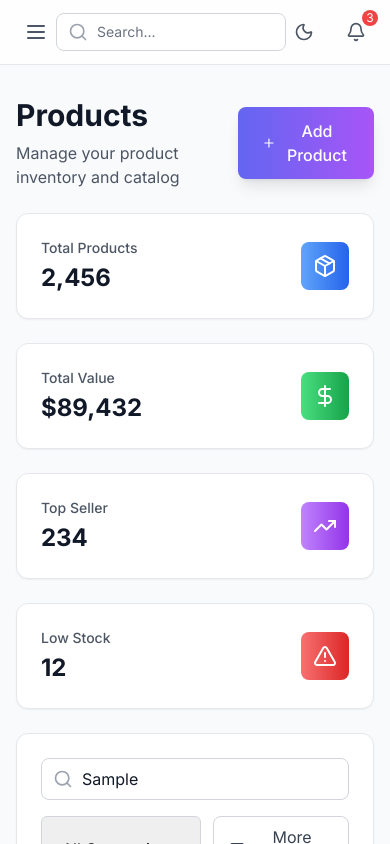
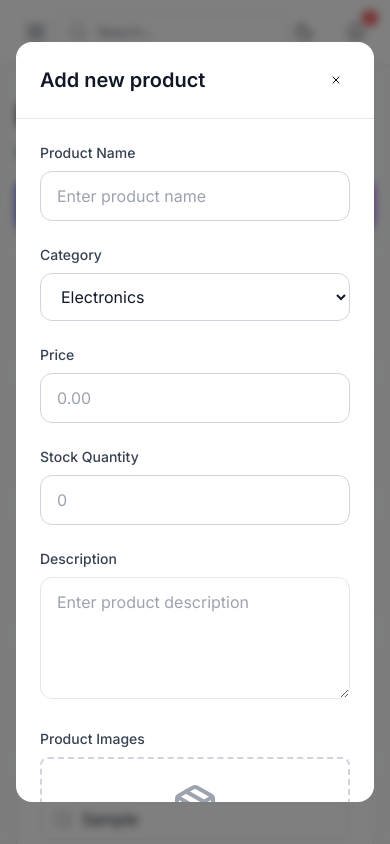
Before and after one commit to AbhishekSadhwani/ecommerce-dashboard, a React (Vite) app: page /products in a window 390 px wide. Both pictures are taken after typing "Sample" into the empty fields and a click on the button "Add Product". Shown: the top 844 px of the page. Built offline with nearby package versions, Linux system fonts and the light colour scheme.

Commit message:
feat: Added Product add & edit modal and also added search and filter func

```diff
--- a/src/pages/Products.jsx
+++ b/src/pages/Products.jsx
@@ -1,4 +1,5 @@
-import { ChevronLeft, DollarSign, Ellipsis, Eye, Filter, Package, Plus, Search, SquarePen, Trash2, TrendingUp, TriangleAlert } from "lucide-react";
+import { ChevronLeft, DollarSign, Ellipsis, Eye, Filter, Package, Package2, Plus, Search, SquarePen, Trash2, TrendingUp, TriangleAlert, X } from "lucide-react";
+import { useState } from "react";
 
 // product stats
 const productStats = [
@@ -77,15 +78,127 @@ const products = [
 
 
 export const Products = () => {
+    const [searchTerm, setSearchTerm] = useState("");
+    const [showModal, setShowModal] = useState(false);
+    const [selectedCategory, setSelectedCategory] = useState("All");
+    const [selectedProduct, setSelectedProduct] = useState(null);
+
+    // filter products based on search and category
+    const filteredProducts = products.filter((product) => {
+        const searchMatch = product.name.toLowerCase().includes(searchTerm.toLowerCase());
+        const categoryMatch = selectedCategory === "All" || product.category === selectedCategory;
+        return searchMatch && categoryMatch;
+    });
+
+
+    // product add or edit modal
+    const ProductModal = () => (
+        <div className="fixed inset-0 z-50 bg-black bg-opacity-50 backdrop-blur-sm p-4 flex items-center justify-center">
+            <div className="bg-white dark:bg-gray-800 max-w-2xl w-full max-h-[90vh] rounded-2xl overflow-y-auto">
+                <div className="p-6 border-b border-gray-200 dark-border-gray-700">
+                    <div className="flex justify-between items-center">
+                        <h2 className="text-xl font-semibold text-gray-900 dark:text-gray-white">{selectedProduct ? "Edit Product" : "Add new product"}</h2>
+                        <button
+                            onClick={() => {
+                                setShowModal(false)
+                                setSelectedProduct(null)
+                            }}
+                            className="p-2 hover:bg-gray-100 dark:hover:bg-gray-700 rounded-lg transitions-colors"
+                        >
+                            <X className="w-3 h-3" />
+                        </button>
+                    </div>
+                </div>
+                <div className="p-6 space-y-6">
+                    <div className="grid grid-cols-1 md:grid-cols-2 gap-6">
+                        <div className="flex flex-col gap-2">
+                            <label className="text-sm font-medium text-gray-700 dark:text-gray-300">Product Name</label>
+                            <input
+                                type="text"
+                                placeholder="Enter product name"
+                                defaultValue={selectedProduct?.name}
+                                className="px-4 py-3 w-full border border-gray-300 dark:border-gray-600 rounded-xl focus:ring-2 focus:ring-primary-500 focus:border-transparent bg-white dark:bg-gray-700 text-gray-900 dark:text-white"
+                            />
+                        </div>
+                        <div className="flex flex-col gap-2">
+                            <label className="text-sm font-medium text-gray-700 dark:text-gray-300">Category</label>
+                            <select
+                                name="category"
+                                defaultValue={selectedProduct?.category || "Electronics"}
+                                className="w-full px-4 py-3 border border-gray-300 dark:border-gray-600 rounded-xl focus:ring-2 focus:ring-primary-500 focus:border-transparent bg-white dark:bg-gray-700 text-gray-900 dark:text-white">
+                                <option value="Electronics">Electronics</option>
+                                <option value="Clothing">Clothing</option>
+                                <option value="Food">Food</option>
+                                <option value="Books">Books</option>
+                                <option value="Home">Home</option>
+                            </select>
+                        </div>
+                        <div className="flex flex-col gap-2">
+                            <label className="text-sm font-medium text-gray-700 dark:text-gray-300">Price</label>
+                            <input
+                                type="number"
+                                step="0.01"
+                                placeholder="0.00"
+                                defaultValue={selectedProduct?.price}
+                                className="px-4 py-3 w-full border border-gray-300 dark:border-gray-600 rounded-xl focus:ring-2 focus:ring-primary-500 focus:border-transparent bg-white dark:bg-gray-700 text-gray-900 dark:text-white"
+                            />
+                        </div>
+                        <div className="flex flex-col gap-2">
+                            <label className="text-sm font-medium text-gray-700 dark:text-gray-300">Stock Quantity</label>
+                            <input
+                                type="number"
+                                placeholder="0"
+                                defaultValue={selectedProduct?.stock}
+                                className="px-4 py-3 w-full border border-gray-300 dark:border-gray-600 rounded-xl focus:ring-2 focus:ring-primary-500 focus:border-transparent bg-white dark:bg-gray-700 text-gray-900 dark:text-white"
+                            />
+                        </div>
+                    </div>
+                    <div>
+                        <label className="block text-sm font-medium text-gray-700 dark:text-gray-300 mb-2">Description</label>
+                        <textarea
+                            rows={4}
+                            placeholder="Enter product description"
+                            className="w-full px-4 py-3 border border-gray-200 rounded-xl focus:ring-2 focus:ring-primary-500 focus:border-transparent bg-white dark:bg-gray-700 text-gray-900 dark:text-white" />
+                    </div>
+                    <div>
+                        <label className="block text-sm font-medium text-gray-700 dark:text-gray-300 mb-2">Product Images</label>
+                        <div className="border-2 border-dashed border-gray-300 dark:border-gray-600 rounded-lg text-center p-6">
+                            <Package className="w-12 h-12 text-gray-400 mx-auto mb-4" />
+                            <p className="text-gray-600 dark:text-gray-400 mb-1">Click to upload or drag and drop</p>
+                            <p className="text-sm text-gray-500 dark:text-gray-400 ">PNG, JPG, GIF up to 10MB</p>
+                        </div>
+                    </div>
+                </div>
+                <div className="p-6 border-t border-gray-200 dark:border-gray-700 flex justify-end space-x-3">
+
+                    <button
+                        onClick={() => {
+                            setShowModal(false)
+                            setSelectedProduct(null)
+                        }}
+                        className="px-6 py-2 rounded-lg border border-gray-300 text-gray-800 "
+                    >
+                        Cancel
+                    </button>
+                    <button className="px-6 py-2 rounded-lg bg-gradient-to-r from-primary-500 to-secondary-500 text-white">{selectedProduct ? "Update Product" : "Create Product"}</button>
+                </div>
+            </div>
+        </div>
+
+    );
+
+
+
     return (
-        <div className="product-dashboard space-y-6">
+        <div className="product-dashboard">
+            <div className="space-y-6">
                 {/* header */}
-            <div className="flex justify-between items-center">
+                <div className="flex flex-col gap-4 sm:flex-row sm:justify-between sm:items-center">
                     <div className="flex flex-col gap-2">
                         <h1 className="text-3xl font-bold text-gray-900 dark:text-gray-100">Products</h1>
                         <p className="text-md text-gray-600 dark:text-gray-400">Manage your product inventory and catalog</p>
                     </div>
-                <button className="flex items-center gap-2 bg-gradient-to-r from-primary-500 to-secondary-500 text-white px-6 py-3 rounded-lg shadow-lg hover:bg-gradient-to-r hover:from-primary-600 hover:to-secondary-600 hover:scale-105 transitions duration-200">
+                    <button onClick={() => setShowModal(true)} className="flex items-center gap-2 bg-gradient-to-r from-primary-500 to-secondary-500 text-white px-6 py-3 rounded-lg shadow-lg hover:bg-gradient-to-r hover:from-primary-600 hover:to-secondary-600 hover:scale-105 transitions duration-200">
                         <Plus className="w-5 h-5" />
                         <span className="text-md font-medium">Add Product</span>
                     </button>
@@ -117,18 +230,26 @@ export const Products = () => {
                         <div className="flex-1">
                             <div className="relative">
                                 <Search className="absolute left-3 top-1/2 transform -translate-y-1/2 w-5 h-5 text-gray-400" />
-                            <input type="text" placeholder="Search products..." className="bg-white dark:bg-gray-800 text-gray-900 dark:text-white px-10 py-2 w-full border border-gray-300 dark:border-gray-700 rounded-lg focus:ring-2 focus:ring-primary-500 dark:focus:ring-secondary-500 focus:border-transparent" />
+                                <input
+                                    value={searchTerm}
+                                    onChange={(e) => setSearchTerm(e.target.value)}
+                                    type="text"
+                                    placeholder="Search products..."
+                                    className="bg-white dark:bg-gray-800 text-gray-900 dark:text-white px-10 py-2 w-full border border-gray-300 dark:border-gray-700 rounded-lg focus:ring-2 focus:ring-primary-500 dark:focus:ring-secondary-500 focus:border-transparent" />
                             </div>
                         </div>
 
                         <div className="flex gap-3">
-                        <select className="border border-gray-300 dark:border-gray-700 rounded-md px-4 py-2 focus:ring-2 focus:ring-primary-500">
-                            <option value="all">All Categories</option>
-                            <option value="active">Electronics</option>
-                            <option value="inactive">Clothing</option>
-                            <option value="inactive">Food</option>
-                            <option value="inactive">Books</option>
-                            <option value="inactive">Home</option>
+                            <select
+                                value={selectedCategory == "ALL" ? "All Categories" : selectedCategory}
+                                onChange={(e) => setSelectedCategory(e.target.value)}
+                                className="border border-gray-300 dark:border-gray-700 rounded-md px-4 py-2 focus:ring-2 focus:ring-primary-500">
+                                <option value="All">All Categories</option>
+                                <option value="Electronics">Electronics</option>
+                                <option value="Clothing">Clothing</option>
+                                <option value="Food">Food</option>
+                                <option value="Books">Books</option>
+                                <option value="Home">Home</option>
                             </select>
                             <button className="inline-flex items-center text-gray-700 dark:text-gray-300 border border-gray-300 dark:border-gray-700 hover:bg-gray-50 rounded-lg px-4 py-2">
                                 <Filter className="mr-2 w-4 h-4" />
@@ -154,7 +275,7 @@ export const Products = () => {
                                 </tr>
                             </thead>
                             <tbody>
-                            {products.map((product, index) => {
+                                {filteredProducts.map((product, index) => {
                                     return (
                                         <tr key={index} className="border-b border-gray-200 dark:border-gray-700">
                                             <td className="px-6 py-4">
@@ -182,7 +303,13 @@ export const Products = () => {
                                                     <button className="p-2 text-gray-400 hover:text-gray-600 dark:hover:text-gray-300 transition-colors">
                                                         <Eye className="w-4 h-4" />
                                                     </button>
-                                                <button className="p-2 text-gray-400 hover:text-gray-600 dark:hover:text-gray-300 transition-colors">
+                                                    <button
+                                                        onClick={() => {
+                                                            setShowModal(true)
+                                                            setSelectedProduct(product)
+                                                        }}
+                                                        className="p-2 text-gray-400 hover:text-gray-600 dark:hover:text-gray-300 transition-colors"
+                                                    >
                                                         <SquarePen className="w-4 h-4" />
                                                     </button>
                                                     <button className="p-2 text-gray-400 hover:text-red-600 dark:hover:text-gray-300 transition-colors">
@@ -202,23 +329,25 @@ export const Products = () => {
                 </div>
 
                 {/* pagination */}
-            <div className="flex items-center justify-between">
+                <div className="flex flex-col gap-4 sm:flex-row sm:items-center sm:justify-between">
                     <p className="text-sm text-gray-600">Showing <strong>1-4</strong> of <strong>97</strong> results </p>
 
                     <div className="space-x-2">
-                    <button className="px-3 py-2 text-gray-500 dark:text-gray-400 border border-gray-300 dark:border-gray-700 rounded-lg">
+                        <button className="px-3 py-2 text-gray-500 dark:text-gray-400 border border-gray-300 dark:border-gray-700 hover:bg-gray-100 rounded-lg">
                             Previous
                         </button>
                         <button className="px-3 py-2 text-gray-600 border border-gray-300 dark:border-gray-700 rounded-lg">1</button>
                         <button className="px-3 py-2 text-gray-600 border border-gray-300 dark:border-gray-700 rounded-lg">2</button>
                         <button className="px-3 py-2 text-gray-600 border border-gray-300 dark:border-gray-700 rounded-lg">3</button>
-                    <button className="px-3 py-2 text-gray-500 dark:text-gray-400 border border-gray-300 dark:border-gray-700 rounded-lg">
+                        <button className="px-3 py-2 text-gray-500 dark:text-gray-400 border border-gray-300 dark:border-gray-700 hover:bg-gray-100 rounded-lg">
                             Next
                         </button>
+                    </div>
+                </div>
+            </div>
+            {/* show product add or edit modal based on user interaction */}
+            {showModal && <ProductModal />}
 
-                </div>
-
-            </div>
         </div>
     );
 };
```
Lines whose indentation alone changed are shown as unchanged.
